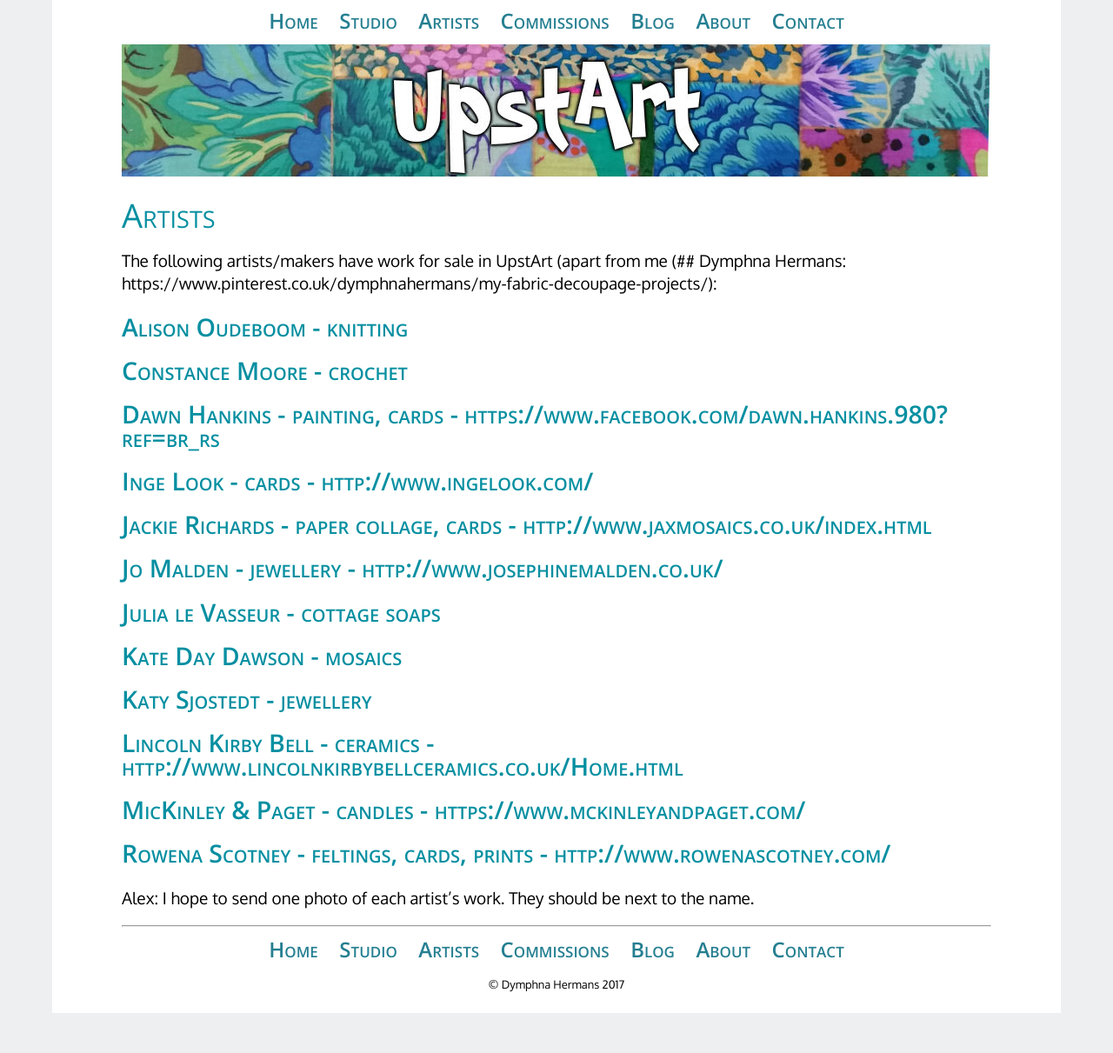
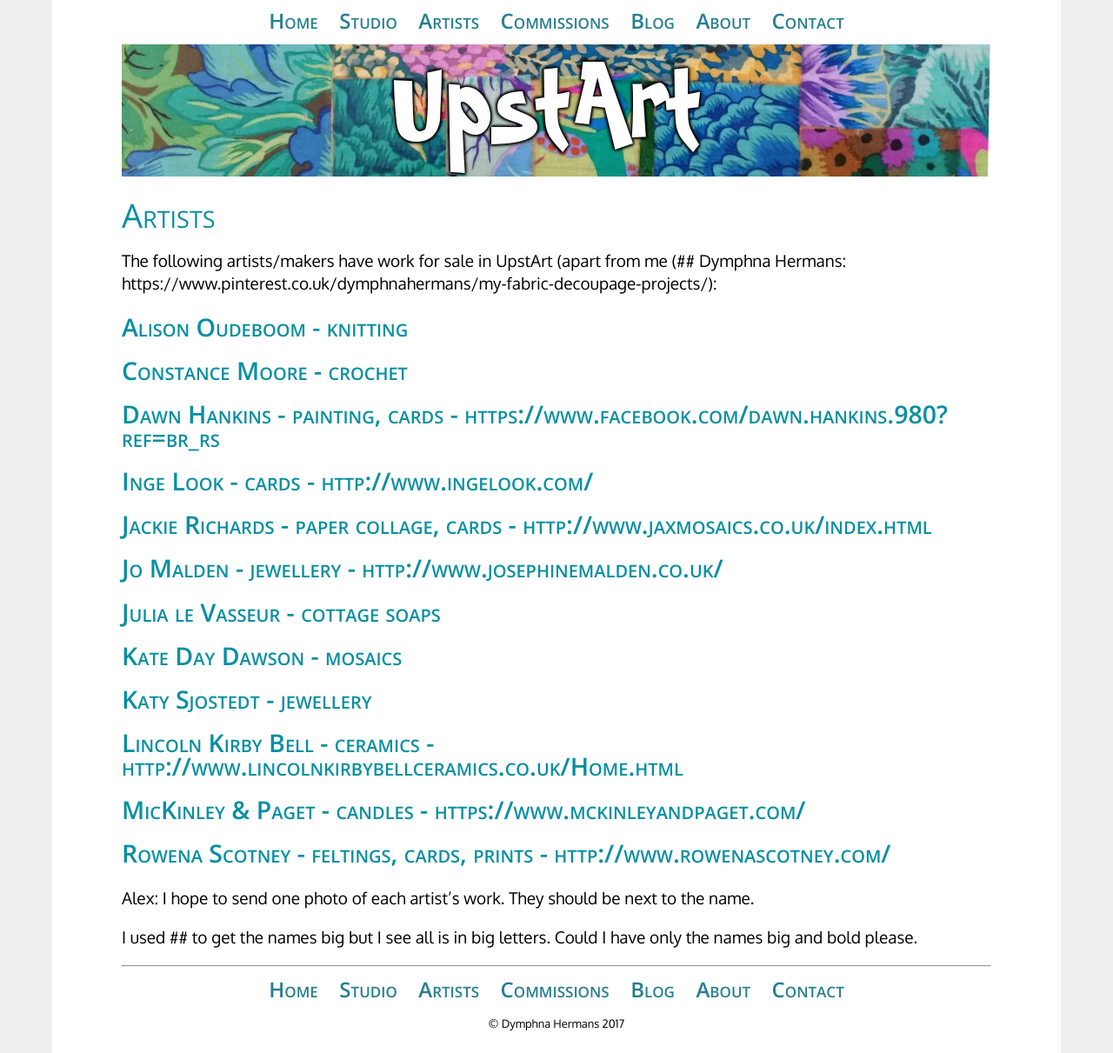
Before and after one commit to d40cht/Upstart, a Jekyll site: the page built from artists.md, in a window 1280 px wide. Shown: the whole page at 87% size. Built offline with Jekyll 4.4.1, drawn with Linux system fonts in a browser that asks for light colours; before the commit the page ends 1165 px from its top, so only the background shows below that.

Commit message:
Update artists.md

```diff
--- a/artists.md
+++ b/artists.md
@@ -20,3 +20,5 @@ The following artists/makers have work for sale in UpstArt (apart from me (## Dy
 ## Rowena Scotney -  feltings, cards, prints - http://www.rowenascotney.com/
 
 Alex: I hope to send one photo of each artist's work. They should be next to the name.
+
+I used ## to get the names big but I see all is in big letters. Could I have only the names big and bold please.
```
